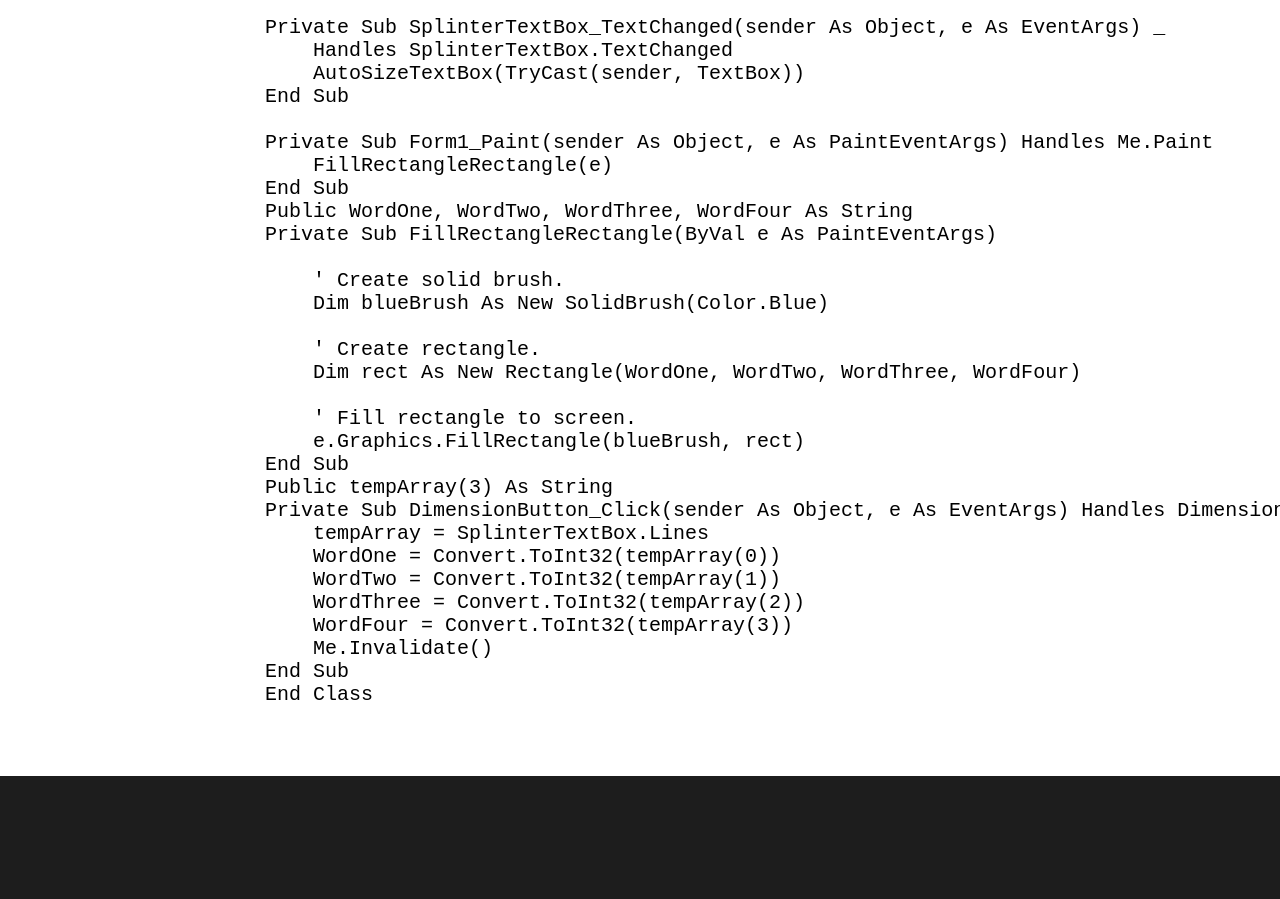
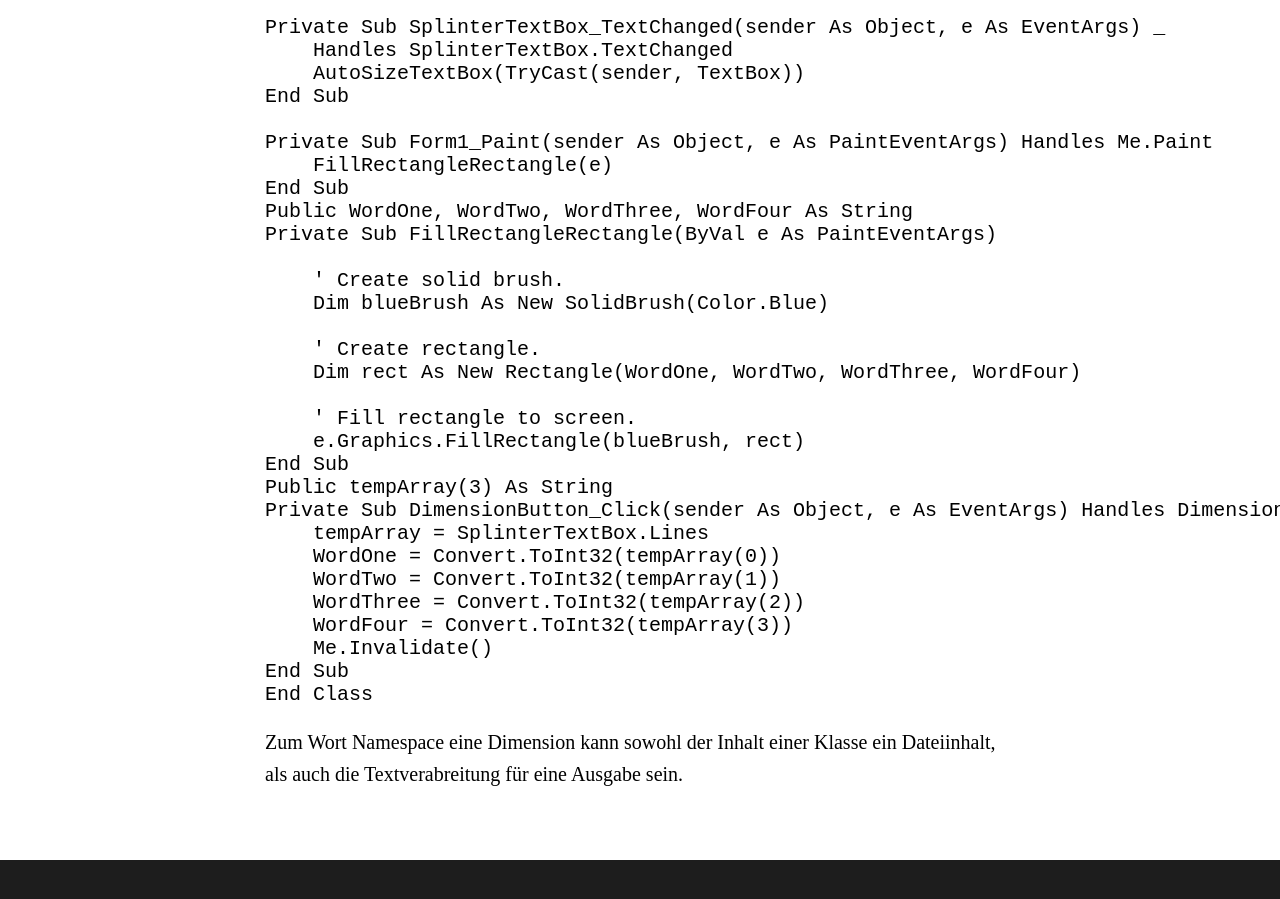
Before and after one commit to ledlightjungledStefan/Osterei, a Jekyll site: the page built from _posts/2022-08-09-Windows10Umgebungsvariablen.markdown, in a window 1280 px wide and 900 px high, scrolled down 10775 px. Built offline with Jekyll 4.4.1, drawn with Linux system fonts in a browser that asks for light colours; some web fonts are replaced; before the commit the page ends 11591 px from its top, so only the background shows below that; some of the changed text lies outside the part shown.

Commit message:
Update and rename 2022-08-05-Windows10Umgebungsvariablen.markdown to 2022-08-09-Windows10Umgebungsvariablen.markdown

```diff
--- a/_posts/2022-08-05-Windows10Umgebungsvariablen.markdown
+++ b/_posts/2022-08-09-Windows10Umgebungsvariablen.markdown
@@ -284,3 +284,5 @@ riharstefan@aon.at
         Me.Invalidate()
     End Sub
     End Class
+
+Zum Wort Namespace eine Dimension kann sowohl der Inhalt einer Klasse ein Dateiinhalt, als auch die Textverabreitung für eine Ausgabe sein.
```
